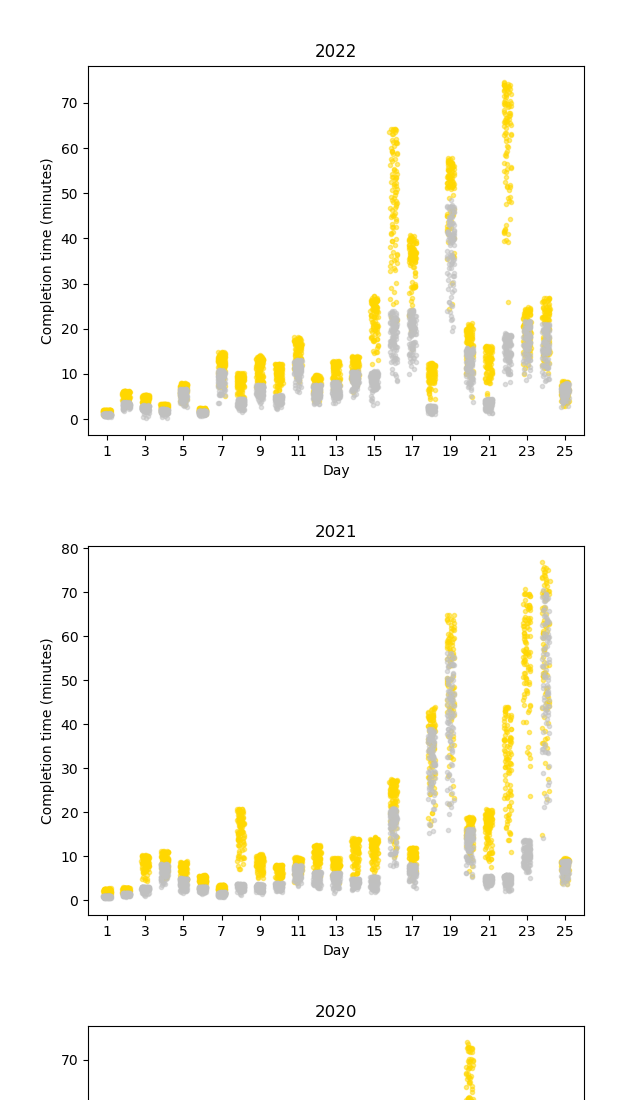
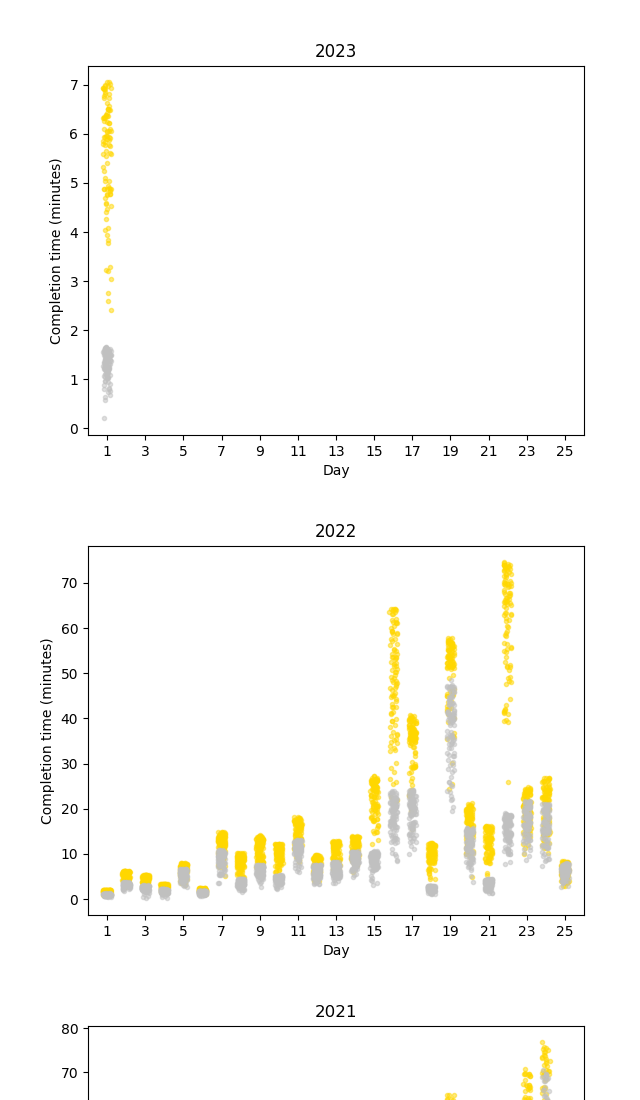
Before and after one commit to snhansen/aoc-completion-time, a plain HTML site: page index.html in a window 1280 px wide. Shown: the top 1100 px of the page, without its empty margins (0-640 px from the left). Drawn offline with Linux system fonts and the light colour scheme.

Commit message:
Update index.html

```diff
--- a/index.html
+++ b/index.html
@@ -1,6 +1,7 @@
 <html>
 <body>
 
+<img src="times_2023.png">
 <img src="times_2022.png">
 <img src="times_2021.png">
 <img src="times_2020.png">
```
